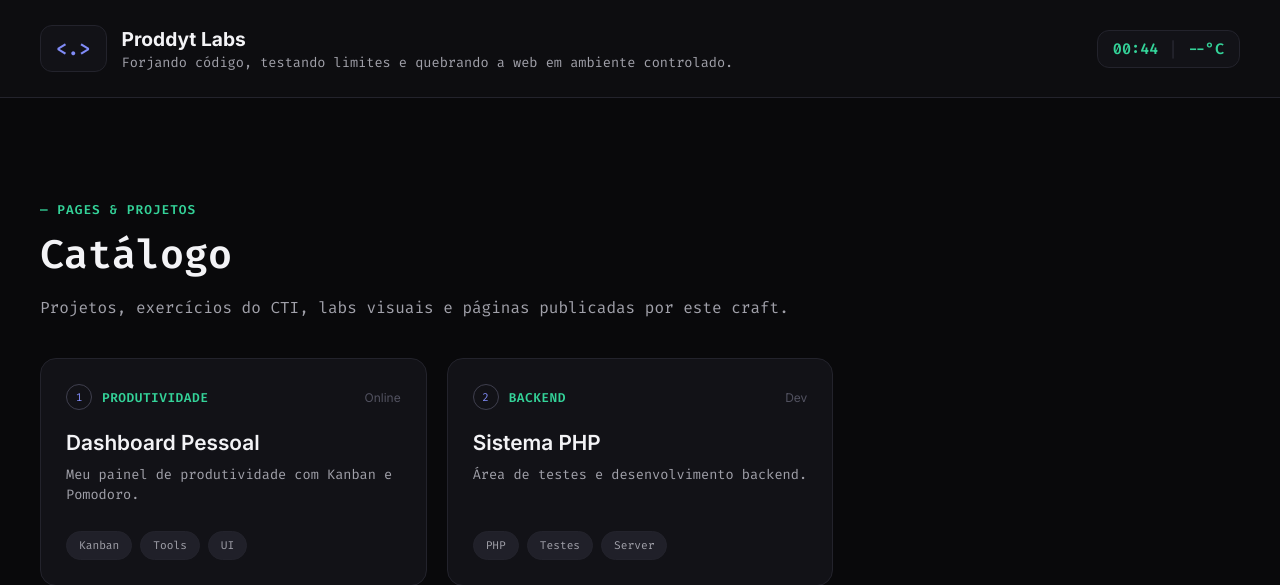
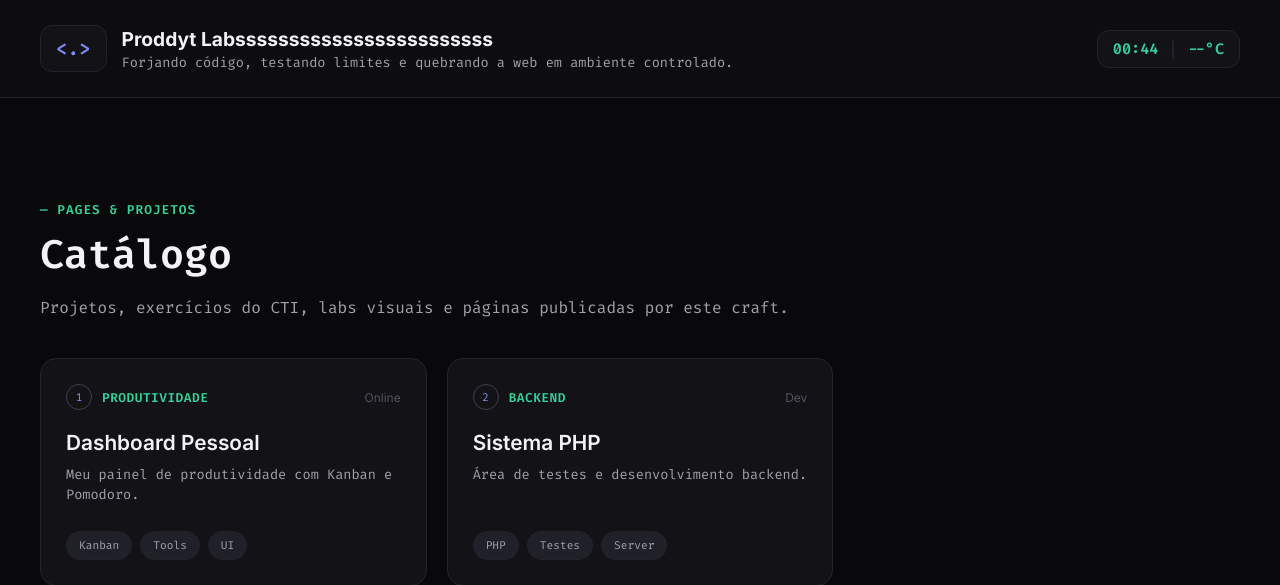
Before and after one commit to Proddy-0/labs-tvbox, a PHP site: page / in a window 1280 px wide. Shown: the top 585 px of the page. Run offline with PHP 8.4, Linux system fonts and the light colour scheme.

Commit message:
teste ci/cd

```diff
--- a/index.php
+++ b/index.php
@@ -4,6 +4,7 @@ $projetos = json_decode($json_data, true);
 ?>
 <!DOCTYPE html>
 <html lang="pt-BR">
+
 <head>
     <meta charset="UTF-8">
     <meta name="viewport" content="width=device-width, initial-scale=1.0">
@@ -13,13 +14,14 @@ $projetos = json_decode($json_data, true);
     <link href="https://fonts.googleapis.com/css2?family=Fira+Code:wght@400;500;600&family=Inter:wght@400;500;600;700&display=swap" rel="stylesheet">
     <link rel="stylesheet" href="/style.css">
 </head>
+
 <body>
     <header class="top-header">
         <!-- Lado Esquerdo: Logo e Títulos -->
         <div class="header-left">
             <div class="logo-box">&lt;.&gt;</div>
             <div class="header-titles">
-                <h1>Proddyt Labs</h1>
+                <h1>Proddyt Labssssssssssssssssssssssss</h1>
                 <span>Forjando código, testando limites e quebrando a web em ambiente controlado.</span>
             </div>
         </div>
@@ -67,7 +69,10 @@ $projetos = json_decode($json_data, true);
         // Relógio
         function updateClock() {
             const now = new Date();
-            document.getElementById('clock').innerText = now.toLocaleTimeString('pt-BR', {hour: '2-digit', minute:'2-digit'});
+            document.getElementById('clock').innerText = now.toLocaleTimeString('pt-BR', {
+                hour: '2-digit',
+                minute: '2-digit'
+            });
         }
         setInterval(updateClock, 1000);
         updateClock();
@@ -85,4 +90,5 @@ $projetos = json_decode($json_data, true);
         setInterval(fetchWeather, 180000);
     </script>
 </body>
+
 </html>
```
